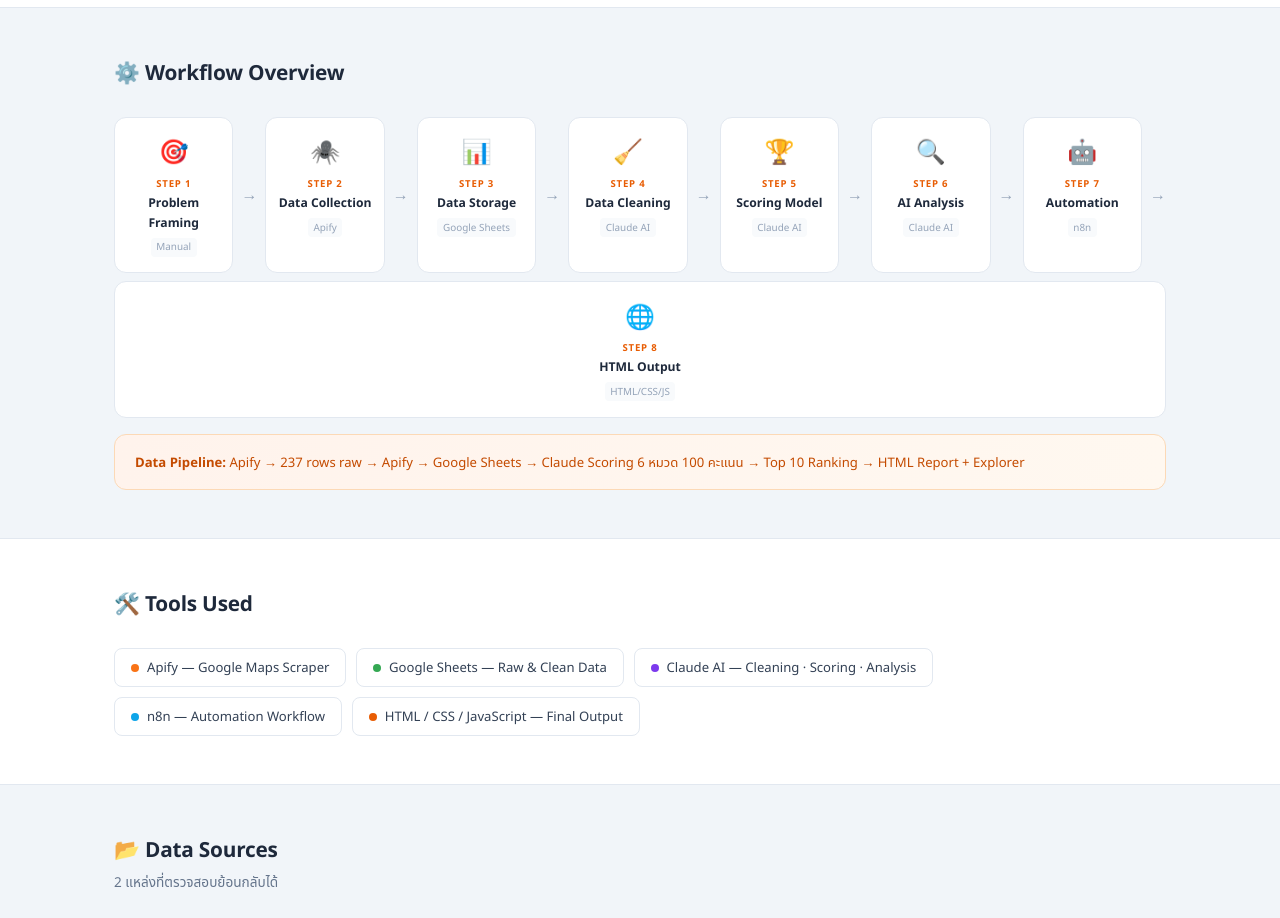
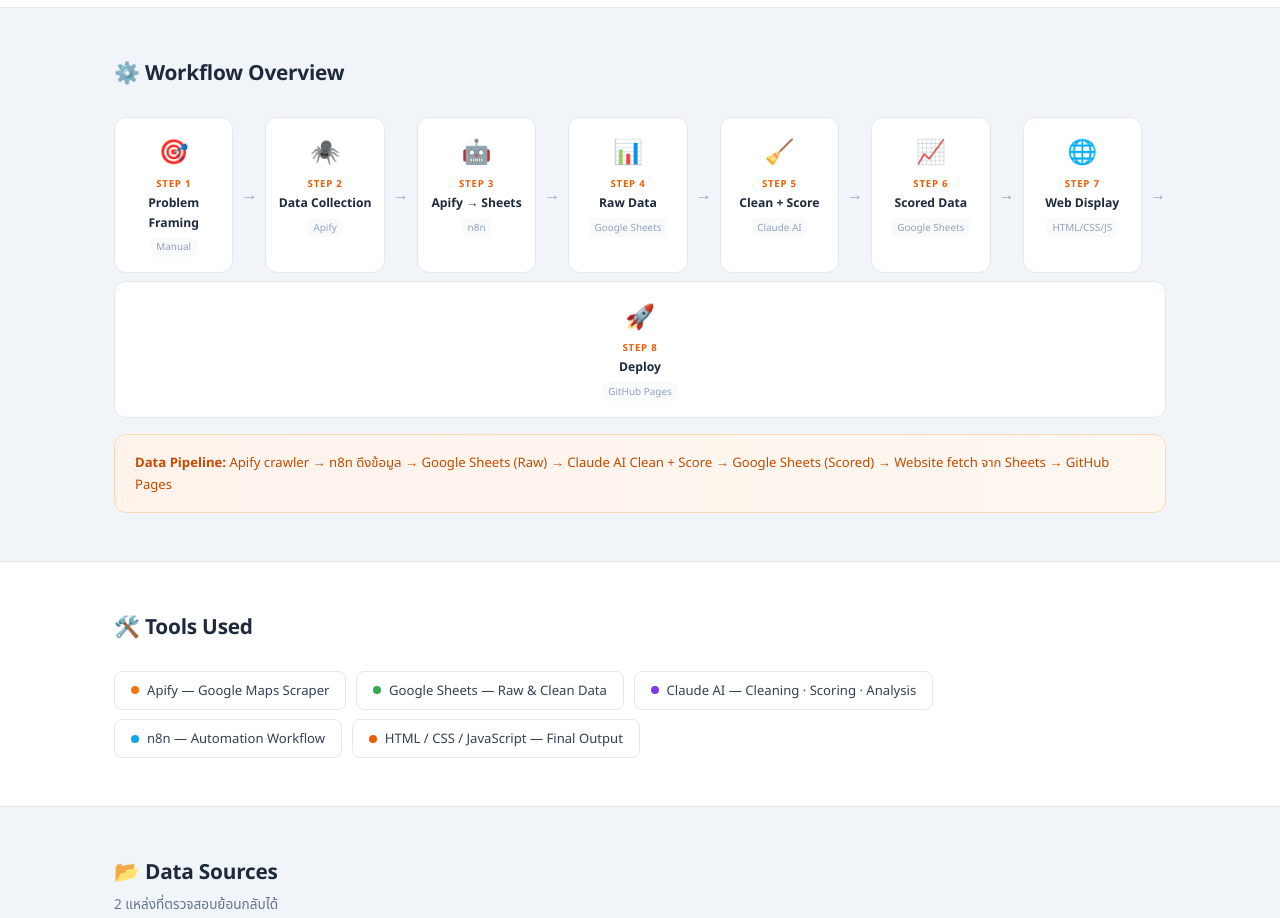
Before and after one commit to bird02648/ai-food-bkk, a plain HTML site: page index.html in a window 1280 px wide. Shown: the part 960-1878 px from the top of the page. Drawn offline with Linux system fonts and the light colour scheme; no server answers.

Commit message:
Add files via upload

```diff
--- a/index.html
+++ b/index.html
@@ -379,19 +379,19 @@
     <div class="wa">→</div>
     <div class="wc"><div class="wi">🕷️</div><div class="wn">Step 2</div><div class="wname">Data Collection</div><div class="wt">Apify</div></div>
     <div class="wa">→</div>
-    <div class="wc"><div class="wi">📊</div><div class="wn">Step 3</div><div class="wname">Data Storage</div><div class="wt">Google Sheets</div></div>
+    <div class="wc"><div class="wi">🤖</div><div class="wn">Step 3</div><div class="wname">Apify → Sheets</div><div class="wt">n8n</div></div>
     <div class="wa">→</div>
-    <div class="wc"><div class="wi">🧹</div><div class="wn">Step 4</div><div class="wname">Data Cleaning</div><div class="wt">Claude AI</div></div>
+    <div class="wc"><div class="wi">📊</div><div class="wn">Step 4</div><div class="wname">Raw Data</div><div class="wt">Google Sheets</div></div>
     <div class="wa">→</div>
-    <div class="wc"><div class="wi">🏆</div><div class="wn">Step 5</div><div class="wname">Scoring Model</div><div class="wt">Claude AI</div></div>
+    <div class="wc"><div class="wi">🧹</div><div class="wn">Step 5</div><div class="wname">Clean + Score</div><div class="wt">Claude AI</div></div>
     <div class="wa">→</div>
-    <div class="wc"><div class="wi">🔍</div><div class="wn">Step 6</div><div class="wname">AI Analysis</div><div class="wt">Claude AI</div></div>
+    <div class="wc"><div class="wi">📈</div><div class="wn">Step 6</div><div class="wname">Scored Data</div><div class="wt">Google Sheets</div></div>
     <div class="wa">→</div>
-    <div class="wc"><div class="wi">🤖</div><div class="wn">Step 7</div><div class="wname">Automation</div><div class="wt">n8n</div></div>
+    <div class="wc"><div class="wi">🌐</div><div class="wn">Step 7</div><div class="wname">Web Display</div><div class="wt">HTML/CSS/JS</div></div>
     <div class="wa">→</div>
-    <div class="wc"><div class="wi">🌐</div><div class="wn">Step 8</div><div class="wname">HTML Output</div><div class="wt">HTML/CSS/JS</div></div>
+    <div class="wc"><div class="wi">🚀</div><div class="wn">Step 8</div><div class="wname">Deploy</div><div class="wt">GitHub Pages</div></div>
   </div>
-  <div class="wp"><strong>Data Pipeline:</strong> Apify → 237 rows raw → Apify → Google Sheets → Claude Scoring 6 หมวด 100 คะแนน → Top 10 Ranking → HTML Report + Explorer</div>
+  <div class="wp"><strong>Data Pipeline:</strong> Apify crawler → n8n ดึงข้อมูล → Google Sheets (Raw) → Claude AI Clean + Score → Google Sheets (Scored) → Website fetch จาก Sheets → GitHub Pages</div>
 </div></div><hr class="sp">
 
 <div class="bw" id="tools"><div class="sec">
```
